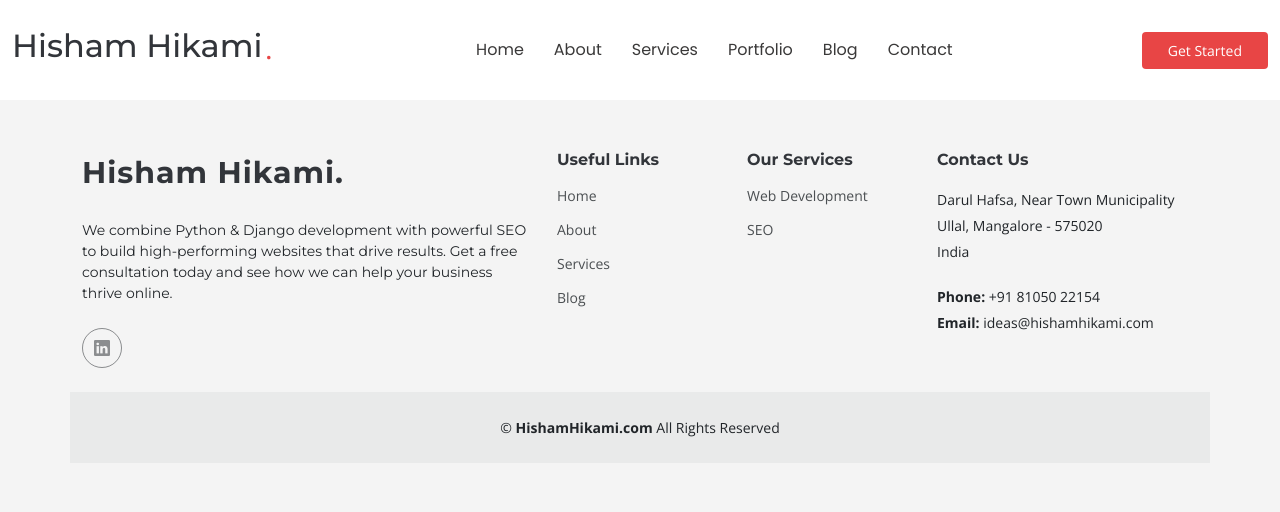
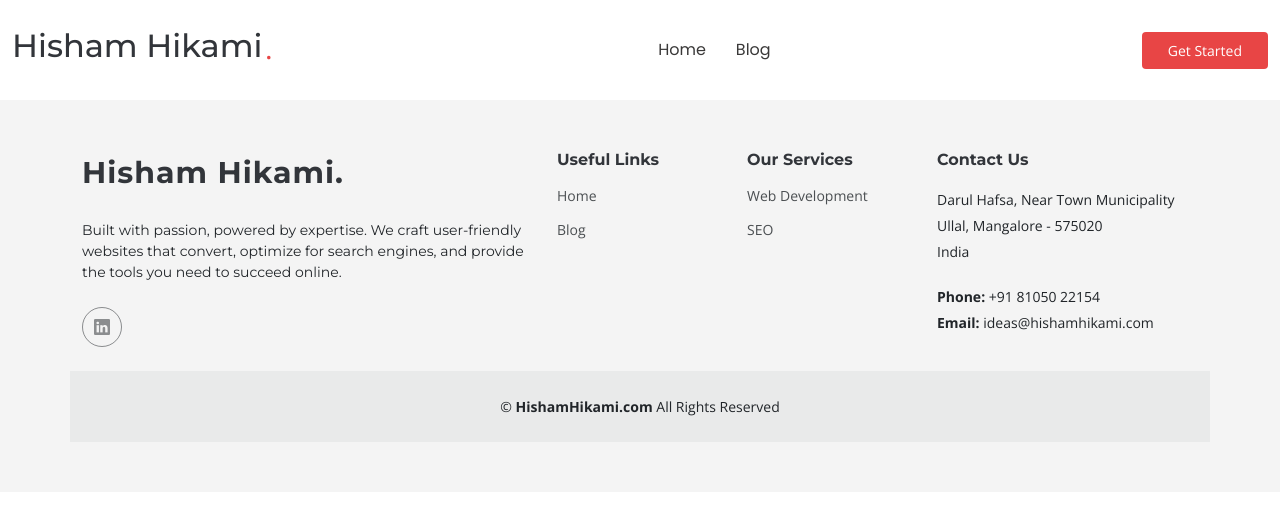
Before and after one commit to HishamHikami/portfolio-and-blog, a Django app: template templates/partials/base.html in a window 1280 px wide. Shown: the top 512 px of the page. Run offline with Django 5.2, Linux system fonts and the light colour scheme; the template is opened without the code that fills it, so the values that code supplies are empty; some libraries are stand-ins or nearby versions.

Commit message:
fixed minor frontend errors like links, footer, etc.

```diff
--- a/templates/partials/base.html
+++ b/templates/partials/base.html
@@ -41,12 +41,17 @@
 
       <nav id="navmenu" class="navmenu">
         <ul>
+          {% if request.path == '/' %}
           <li><a href="{% url 'core:index' %}" class="">Home</a></li>
           <li><a href="#about">About</a></li>
           <li><a href="#services">Services</a></li>
           <li><a href="#portfolio">Portfolio</a></li>
           <li><a href="{% url 'blog:blog' %}">Blog</a></li>
           <li><a href="#contact">Contact</a></li>
+          {% else %}
+          <li><a href="{% url 'core:index' %}" class="">Home</a></li>
+          <li><a href="{% url 'blog:blog' %}">Blog</a></li>
+          {% endif %}
         </ul>
         <i class="mobile-nav-toggle d-xl-none bi bi-list"></i>
       </nav>
@@ -66,7 +71,7 @@
           <a href="{% url 'core:index' %}" class="logo d-flex align-items-center">
             <span class="sitename">Hisham Hikami</span><span>.</span>
           </a>
-          <p>We combine Python & Django development with powerful SEO to build high-performing websites that drive results.  Get a free consultation today and see how we can help your business thrive online.</p>
+          <p>Built with passion, powered by expertise. We craft user-friendly websites that convert, optimize for search engines, and provide the tools you need to succeed online.</p>
           <div class="social-links d-flex mt-4">
             <a href="https://linkedin.com/in/hishamhikami" target="_blank"><i class="bi bi-linkedin"></i></a>
           </div>
@@ -76,8 +81,6 @@
           <h4>Useful Links</h4>
           <ul>
             <li><a href="{% url 'core:index' %}">Home</a></li>
-            <li><a href="#about">About</a></li>
-            <li><a href="#services">Services</a></li>
             <li><a href="{% url 'blog:blog' %}">Blog</a></li>
           </ul>
         </div>
```
